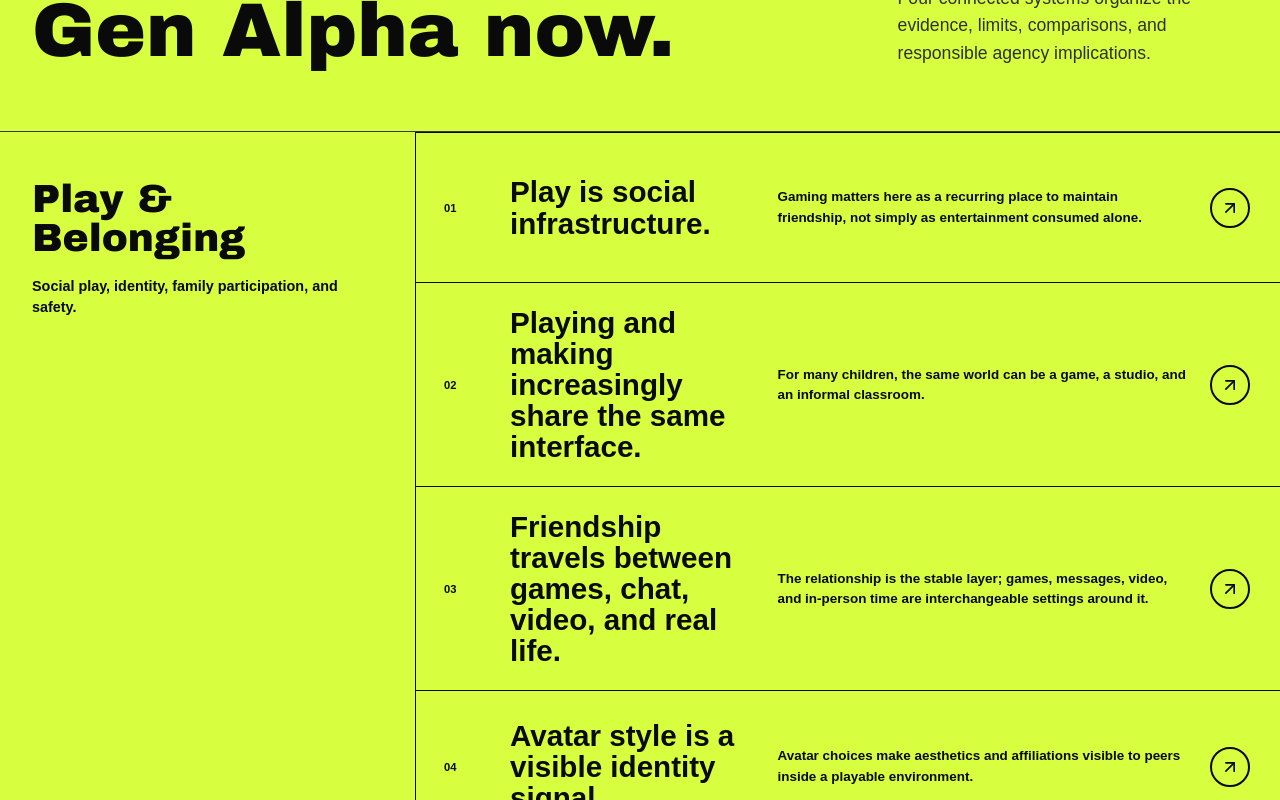
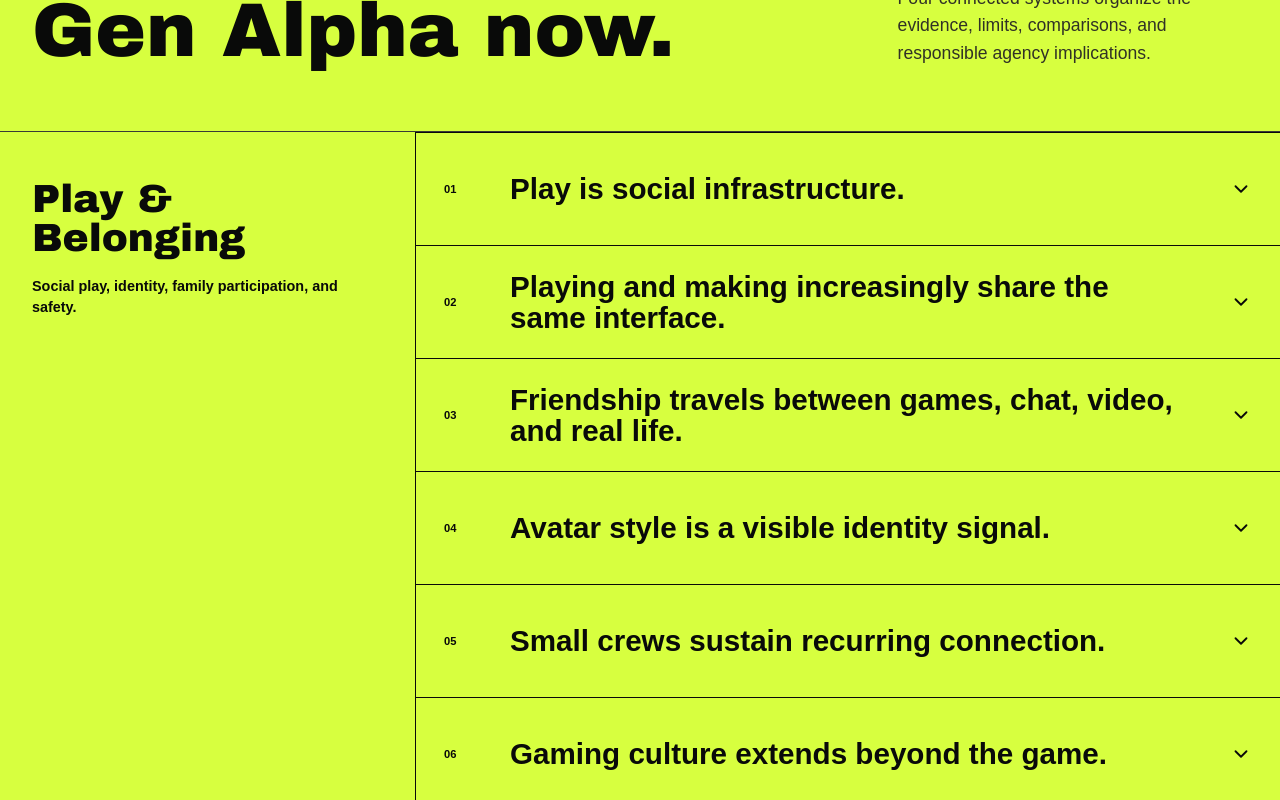
Before and after one commit to jgerms20/AgencyThings, a Next.js app in the folder apps/gen-alpha-lab/: page /insights in a window 1280 px wide. Shown: the part 380-1180 px from the top of the page. Built offline with nearby package versions, Linux system fonts and the light colour scheme.

Commit message:
Make Gen Alpha insights expandable

```diff
--- a/apps/gen-alpha-lab/src/app/globals.css
+++ b/apps/gen-alpha-lab/src/app/globals.css
@@ -386,15 +386,21 @@ iframe { display: block; max-width: 100%; }
 .insight-cluster > header { padding: 48px 32px; border-right: 1px solid #090a09; }
 .insight-cluster > header h2 { font-size: 2.45rem; line-height: 1; }
 .insight-cluster > header p { max-width: 380px; margin-top: 18px; font-size: .9rem; font-weight: 700; line-height: 1.45; }
-.insight-cluster > div { border-top: 1px solid #090a09; }
-.insight-cluster article { position: relative; display: grid; grid-template-columns: 46px minmax(220px, .75fr) minmax(260px, 1.25fr) 42px; gap: 20px; align-items: center; min-height: 150px; padding: 24px 28px; border-bottom: 1px solid #090a09; }
+.insight-cluster-list { border-top: 1px solid #090a09; }
+.insight-cluster article { border-bottom: 1px solid #090a09; }
 .insight-cluster article:last-child { border-bottom: 0; }
-.insight-cluster article > span { font-size: .7rem; font-weight: 900; }
-.insight-cluster article h3 { font-size: 1.85rem; line-height: 1.05; }
-.insight-cluster article p { font-size: .84rem; font-weight: 700; line-height: 1.5; }
-.insight-cluster article a { display: grid; place-items: center; width: 40px; height: 40px; border: 2px solid #090a09; border-radius: 50%; }
-.insight-cluster article a:hover,
-.insight-cluster article a:focus-visible { background: #f5f5ec; outline: none; }
+.insight-directory-trigger { display: grid; grid-template-columns: 46px minmax(0, 1fr) 42px; gap: 20px; align-items: center; width: 100%; min-height: 112px; padding: 24px 28px; border: 0; background: transparent; color: inherit; text-align: left; cursor: pointer; }
+.insight-directory-trigger > span:first-child { font-size: .7rem; font-weight: 900; }
+.insight-directory-trigger > span:nth-child(2) { font-size: 1.85rem; font-weight: 900; line-height: 1.05; }
+.insight-directory-trigger svg { justify-self: end; transition: transform 140ms ease; }
+.insight-directory-trigger[aria-expanded="true"] svg { transform: rotate(180deg); }
+.insight-directory-trigger:hover,
+.insight-directory-trigger:focus-visible { background: #f5f5ec; outline: 3px solid #090a09; outline-offset: -3px; }
+.insight-directory-detail { display: grid; grid-template-columns: minmax(0, 1fr) minmax(0, 1fr) 170px; gap: 18px 28px; padding: 0 28px 28px 94px; }
+.insight-directory-detail p { font-size: .84rem; font-weight: 700; line-height: 1.5; }
+.insight-directory-detail a { display: inline-flex; align-items: center; gap: 8px; align-self: start; width: fit-content; border-bottom: 2px solid #090a09; font-size: .78rem; font-weight: 900; text-transform: uppercase; }
+.insight-directory-detail a:hover,
+.insight-directory-detail a:focus-visible { color: #33352b; outline: none; }
 
 .influencer-opening { background: var(--violet); color: #090a09; }
 .influencer-opening > p { color: #2d2637; }
@@ -799,9 +805,8 @@ iframe { display: block; max-width: 100%; }
   .influencer-directory article:nth-child(3n) { border-right: 0; }
   .insight-cluster { grid-template-columns: 1fr; }
   .insight-cluster > header { border-right: 0; border-bottom: 1px solid #090a09; }
-  .insight-cluster article { grid-template-columns: 42px minmax(0, 1fr) 40px; }
-  .insight-cluster article p { grid-column: 2; }
-  .insight-cluster article a { grid-column: 3; grid-row: 1 / span 2; }
+  .insight-directory-trigger { grid-template-columns: 42px minmax(0, 1fr) 40px; gap: 12px; padding: 22px 18px; }
+  .insight-directory-detail { grid-template-columns: 1fr; padding: 0 18px 26px; }
   .creator-profile h2 { font-size: 3.1rem; }
   .library-group { grid-template-columns: 1fr; gap: 20px; }
   .library-group-heading { max-width: 420px; }
@@ -877,8 +882,8 @@ iframe { display: block; max-width: 100%; }
   .people-synthesis p { font-size: 1.05rem; }
   .insight-cluster > header { padding: 38px 18px; }
   .insight-cluster > header h2 { font-size: 2rem; }
-  .insight-cluster article { grid-template-columns: 32px minmax(0, 1fr) 38px; gap: 12px; min-height: 170px; padding: 22px 18px; }
-  .insight-cluster article h3 { font-size: 1.5rem; }
+  .insight-directory-trigger { grid-template-columns: 32px minmax(0, 1fr) 38px; min-height: 112px; }
+  .insight-directory-trigger > span:nth-child(2) { font-size: 1.5rem; overflow-wrap: anywhere; }
   .influencer-directory { grid-template-columns: repeat(2, minmax(0, 1fr)); }
   .influencer-directory article:nth-child(3n) { border-right: 1px solid var(--line); }
   .influencer-directory article:nth-child(2n) { border-right: 0; }
--- /dev/null
+++ b/apps/gen-alpha-lab/src/components/InsightDirectory.tsx
@@ -0,0 +1,81 @@
+"use client";
+
+import { ChevronDown, ArrowUpRight } from "lucide-react";
+import Link from "next/link";
+import type { Route } from "next";
+import { useState } from "react";
+import { getInsightsForTheme, themes } from "@/lib/content/insights";
+import type { Theme } from "@/lib/content/types";
+
+const toneByTheme = {
+  "play-belonging": "acid",
+  "media-influence": "coral",
+  "time-routines": "cyan",
+  "learning-becoming": "violet",
+} as const;
+
+export default function InsightDirectory() {
+  const [openInsightByTheme, setOpenInsightByTheme] = useState<Partial<Record<Theme["id"], string>>>({});
+
+  const toggleInsight = (themeId: Theme["id"], insightId: string) => {
+    setOpenInsightByTheme((current) => ({
+      ...current,
+      [themeId]: current[themeId] === insightId ? undefined : insightId,
+    }));
+  };
+
+  return (
+    <div className="insight-directory">
+      {themes.map((theme) => (
+        <section
+          className={`insight-cluster insight-cluster-${toneByTheme[theme.id]}`}
+          id={theme.id}
+          key={theme.id}
+        >
+          <header>
+            <h2>{theme.title}</h2>
+            <p>{theme.description}</p>
+          </header>
+          <div className="insight-cluster-list">
+            {getInsightsForTheme(theme.id).map((insight) => {
+              const isOpen = openInsightByTheme[theme.id] === insight.id;
+              const triggerId = `insight-trigger-${insight.id}`;
+              const titleId = `insight-title-${insight.id}`;
+              const panelId = `insight-panel-${insight.id}`;
+
+              return (
+                <article data-testid="insight-directory-item" key={insight.id}>
+                  <h3>
+                    <button
+                      aria-controls={panelId}
+                      aria-expanded={isOpen}
+                      aria-labelledby={titleId}
+                      className="insight-directory-trigger"
+                      id={triggerId}
+                      onClick={() => toggleInsight(theme.id, insight.id)}
+                      type="button"
+                    >
+                      <span>{String(insight.sequence).padStart(2, "0")}</span>
+                      <span id={titleId}>{insight.title}</span>
+                      <ChevronDown aria-hidden="true" size={22} />
+                    </button>
+                  </h3>
+                  {isOpen ? (
+                    <div aria-labelledby={titleId} className="insight-directory-detail" id={panelId} role="region">
+                      <p>{insight.interpretation}</p>
+                      <p><strong>Nuance:</strong> {insight.nuance}</p>
+                      <p><strong>Confidence:</strong> {insight.confidence}</p>
+                      <Link href={`/insights/${insight.id}` as Route} aria-label={`Explore full detail: ${insight.title}`}>
+                        Explore full detail <ArrowUpRight aria-hidden="true" size={18} />
+                      </Link>
+                    </div>
+                  ) : null}
+                </article>
+              );
+            })}
+          </div>
+        </section>
+      ))}
+    </div>
+  );
+}
--- a/apps/gen-alpha-lab/src/components/InsightsPage.tsx
+++ b/apps/gen-alpha-lab/src/components/InsightsPage.tsx
@@ -1,15 +1,5 @@
-import { ArrowUpRight } from "lucide-react";
-import Link from "next/link";
-import type { Route } from "next";
+import InsightDirectory from "@/components/InsightDirectory";
 import SiteHeader from "@/components/SiteHeader";
-import { getInsightsForTheme, themes } from "@/lib/content/insights";
-
-const toneByTheme = {
-  "play-belonging": "acid",
-  "media-influence": "coral",
-  "time-routines": "cyan",
-  "learning-becoming": "violet",
-} as const;
 
 export default function InsightsPage() {
   return (
@@ -20,33 +10,7 @@ export default function InsightsPage() {
         <p>Four connected systems organize the evidence, limits, comparisons, and responsible agency implications.</p>
       </section>
 
-      <div className="insight-directory">
-        {themes.map((theme) => (
-          <section
-            className={`insight-cluster insight-cluster-${toneByTheme[theme.id]}`}
-            id={theme.id}
-            key={theme.id}
-          >
-            <header>
-              <h2>{theme.title}</h2>
-              <p>{theme.description}</p>
-            </header>
-            <div>
-              {getInsightsForTheme(theme.id).map((insight) => (
-                <article data-testid="insight-directory-item" key={insight.id}>
-                  <span>{String(insight.sequence).padStart(2, "0")}</span>
-                  <h3>{insight.title}</h3>
-                  <p>{insight.interpretation}</p>
-                  <Link href={`/insights/${insight.id}` as Route} aria-label={`Explore ${insight.title}`}>
-                    <ArrowUpRight aria-hidden="true" size={20} />
-                  </Link>
-                </article>
-              ))}
-            </div>
-          </section>
-        ))}
-      </div>
-
+      <InsightDirectory />
     </main>
   );
 }
```
Also changed, not shown: 1 other file (tests, documents, lock files or other folders).
